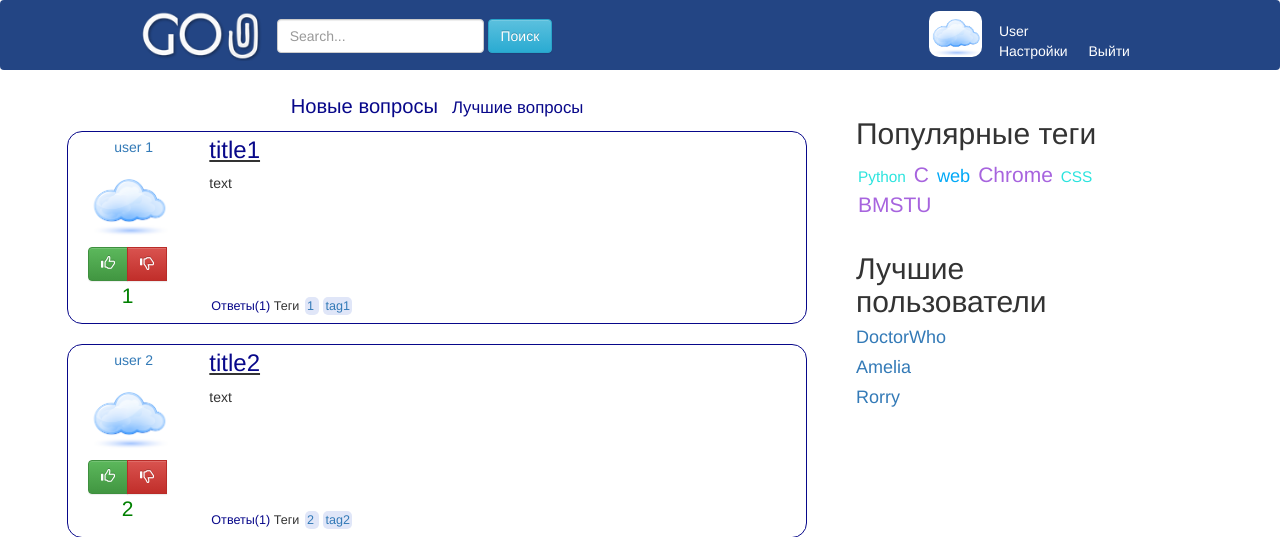
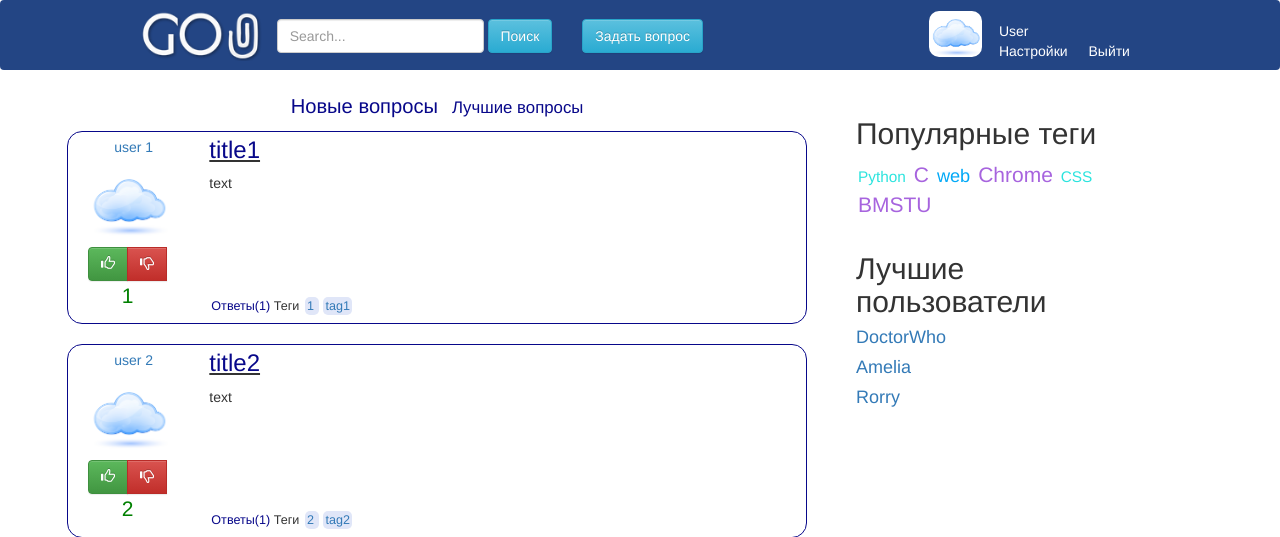
Before and after one commit to imabu/ask, a Django app: page / in a window 1280 px wide. Shown: the top 537 px of the page. Run offline with Django 3.2, Linux system fonts and the light colour scheme.

Commit message:
correcr htmls

```diff
--- a/ask_app/models.py
+++ b/ask_app/models.py
@@ -16,7 +16,7 @@ class Question(models.Model):
 	def __uncode__(self):
 		return self.title
 
-class Profile(models.Model):
+class Profile(User):
 	objects = UserManager()
 	name= models.CharField(max_lenght=50,verbose_name=u'Name')
 	login = models.CharField(max_lenght=50, verbose_name=u'Login')
--- a/static/css/mycss.css
+++ b/static/css/mycss.css
@@ -23,6 +23,7 @@ body { padding-top: 0px; }
   padding:0px 0px 0px 10px;
   margin: 5px 0px 0px 7px;
   color:#FFFFFF;
+  font: bold 110%
   }
 #avatar{
     border-radius: 10px;
--- a/templates/base.html
+++ b/templates/base.html
@@ -29,10 +29,16 @@
           <button type="submit" class="btn btn-info">Поиск</button>
         </div>
       </form>
+          {% if isAuth%}
+          <form class="navbar-form navbar-left" role="ask">
+        <div class="form-group">
+          <a href="ask.html" class="btn btn-info">Задать вопрос</a>
+        </div>
+      </form>
     </div>
 
     <div class="col-md-3" >
-        {% if isAuth%}
+
          <p ><a class="navbar-brand" href=# >
           <img id ="avatar" src="../../avatar.png" border="0", height="46",width="46", align="middle">
           </a> </p>
@@ -42,6 +48,7 @@
          <span id="navbar-autho"> <a style="color:#FFFFFF" href=# >Выйти</a> </span>
         </p>
         {% else %}
+        </div>
         <form class="navbar-form" >
            <div class="navbar-brand form-group">
              <a href="../../login" class="btn btn-info">Войти</a>
```
